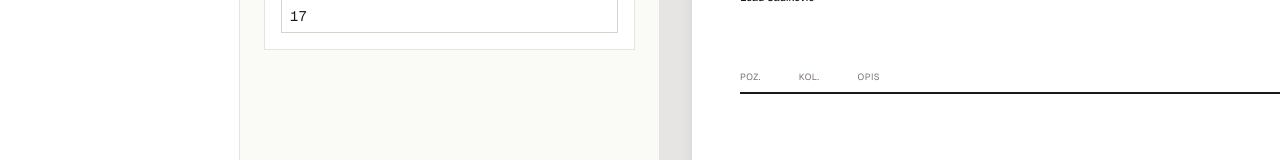
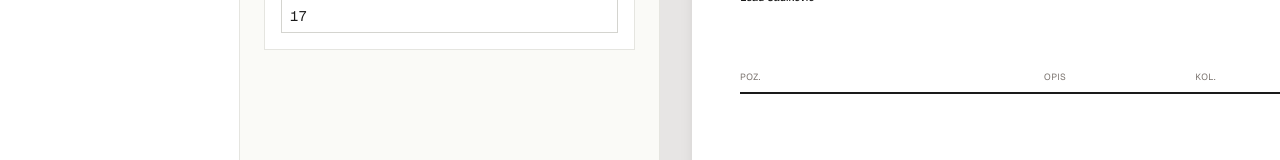
Before and after one commit to sadikovic77/neoprom-app, a React (Vite) app: page / in a window 1280 px wide. Shown: the part 589-749 px from the top of the page. Built offline with nearby package versions, Linux system fonts and the light colour scheme.

Commit message:
#14 popravljene slike u sidebaru+izbacene kote

```diff
--- a/src/components/PdfPreview.jsx
+++ b/src/components/PdfPreview.jsx
@@ -66,15 +66,13 @@ export default function PdfPreview({ doc, lang, currency, showPrices }) {
 
       {/* POZICIJE */}
       <div className="px-12 py-8 print-page">
-        <div className="flex justify-between items-baseline mb-4 pb-2 border-b-2" style={{ borderColor: '#1a1a1a' }}>
-          <div className="grid grid-cols-12 gap-2 w-full text-[9px] uppercase tracking-wider text-stone-500">
-            <div className="col-span-1">{t.pos}</div>
-            <div className="col-span-1">{t.qty}</div>
-            <div className="col-span-6">{t.desc}</div>
-            {showPrices && <div className="col-span-2 text-right">{t.uPrice}</div>}
-            {showPrices && <div className="col-span-2 text-right">{t.lTotal}</div>}
-            {!showPrices && <div className="col-span-4"></div>}
-          </div>
+        <div className="flex gap-4 mb-4 pb-2 border-b-2 text-[9px] uppercase tracking-wider text-stone-500" style={{ borderColor: '#1a1a1a' }}>
+          <div className="w-12 shrink-0">{t.pos}</div>
+          <div className="w-56 shrink-0"></div>
+          <div className="flex-1 min-w-0">{t.desc}</div>
+          <div className="w-12 shrink-0 text-center">{t.qty}</div>
+          {showPrices && <div className="w-20 shrink-0 text-right">{t.uPrice}</div>}
+          {showPrices && <div className="w-24 shrink-0 text-right">{t.lTotal}</div>}
         </div>
 
         {doc.positions.map((p, i) => (
@@ -87,7 +85,7 @@ export default function PdfPreview({ doc, lang, currency, showPrices }) {
                 <WindowDrawing pos={p} size={220} />
               </div>
             </div>
-            <div className="flex-1 text-[10px] leading-relaxed">
+            <div className="flex-1 min-w-0 text-[10px] leading-relaxed">
               <div><span className="font-semibold">{t.system}:</span> {p.systemName}</div>
               <div><span className="font-semibold">{t.element}:</span> {getElementName(p.type, lang)}</div>
               <div><span className="font-semibold">{t.dims}:</span> {t.width} {p.width} mm × {t.height} {p.height} mm</div>
--- a/src/components/PositionEditor.jsx
+++ b/src/components/PositionEditor.jsx
@@ -27,8 +27,8 @@ export default function PositionEditor({ pos, onChange, onDelete, onDuplicate, o
             {pos.width} × {pos.height} mm · {pos.quantity} {t.pieces}
           </div>
         </div>
-        <div className="w-28 h-28 shrink-0 bg-stone-50 border" style={{ borderColor: '#e5e5e0' }}>
-          <WindowDrawing pos={pos} size={110} />
+        <div className="shrink-0 bg-stone-50 border" style={{ borderColor: '#e5e5e0', width: 112, height: 112 }}>
+          <WindowDrawing pos={pos} size={112} showDims={false} />
         </div>
         {expanded ? <ChevronUp size={18} className="text-stone-400" /> : <ChevronDown size={18} className="text-stone-400" />}
       </div>
--- a/src/components/WindowDrawing.jsx
+++ b/src/components/WindowDrawing.jsx
@@ -1,7 +1,10 @@
 import React from 'react';
 
-export default function WindowDrawing({ pos, size = 360 }) {
-  const PAD_LEFT = 60, PAD_RIGHT = 30, PAD_TOP = 20, PAD_BOTTOM = 50;
+export default function WindowDrawing({ pos, size = 360, showDims = true }) {
+  const PAD_LEFT   = showDims ? 60 : 10;
+  const PAD_RIGHT  = showDims ? 30 : 10;
+  const PAD_TOP    = showDims ? 20 : 10;
+  const PAD_BOTTOM = showDims ? 50 : 10;
   const drawW = size - PAD_LEFT - PAD_RIGHT;
   const drawH = size - PAD_TOP - PAD_BOTTOM;
 
@@ -256,6 +259,7 @@ export default function WindowDrawing({ pos, size = 360 }) {
       </defs>
       {elements}
 
+      {showDims && <>
       {/* horizontalna kota */}
       <g stroke="#1a1a1a" strokeWidth="0.4">
         <line x1={x0} y1={winY0 + h + dimOffsetY - 6} x2={x0} y2={winY0 + h + dimOffsetY + 6} />
@@ -379,6 +383,7 @@ export default function WindowDrawing({ pos, size = 360 }) {
           <text x={x0 - dimOffsetX + 6} y={y0 + shutterH / 2 + 3} textAnchor="end" fontSize="8">{shutterBoxH}</text>
         </g>
       )}
+      </>}
     </svg>
   );
 }
--- a/src/elementTypes.js
+++ b/src/elementTypes.js
@@ -1,17 +1,17 @@
 export const ELEMENT_TYPES = [
   { id: 'single', name: 'Jednokrilni prozor', nameDe: 'Einflügeliges Fenster' },
   { id: 'double', name: 'Dvokrilni prozor', nameDe: 'Zweiflügeliges Fenster' },
-  { id: 'door', name: 'Balkonska vrata', nameDe: 'Balkontür' },
-  { id: 'windowDoor', name: 'Prozor + balkonska vrata', nameDe: 'Fenster + Balkontür' },
-  { id: 'sliding', name: 'Klizna stijena', nameDe: 'Schiebewand' },
+  { id: 'triple', name: 'Trokrilni prozor', nameDe: 'Dreiflügeliges Fenster' },
   { id: 'fixed', name: 'Fiksni element', nameDe: 'Festelement' },
   { id: 'transom', name: 'Prozor sa nadsvjetlom', nameDe: 'Fenster mit Oberlicht' },
-  { id: 'triple', name: 'Trokrilni prozor', nameDe: 'Dreiflügeliges Fenster' },
+  { id: 'sideLight', name: 'Prozor sa bočnim svjetlom', nameDe: 'Fenster mit Seitenteil' },
+  { id: 'panelCombo', name: 'Kombinovani panel', nameDe: 'Kombi-Element mit Paneel' },
+  { id: 'door', name: 'Balkonska vrata', nameDe: 'Balkontür' },
   { id: 'doubleDoor', name: 'Dvokrilna balkonska vrata', nameDe: 'Zweiflügelige Balkontür' },
+  { id: 'windowDoor', name: 'Prozor + balkonska vrata', nameDe: 'Fenster + Balkontür' },
   { id: 'entryDoor', name: 'Ulazna vrata', nameDe: 'Eingangstür' },
+  { id: 'sliding', name: 'Klizna stijena', nameDe: 'Schiebewand' },
   { id: 'sliding3', name: 'Klizna stijena 3-djelna', nameDe: 'Schiebewand 3-teilig' },
-  { id: 'panelCombo', name: 'Kombinovani panel', nameDe: 'Kombi-Element mit Paneel' },
-  { id: 'sideLight', name: 'Prozor sa bočnim svjetlom', nameDe: 'Fenster mit Seitenteil' },
 ];
 
 export const newPosition = (type = 'single', lang = 'bs') => {
```
